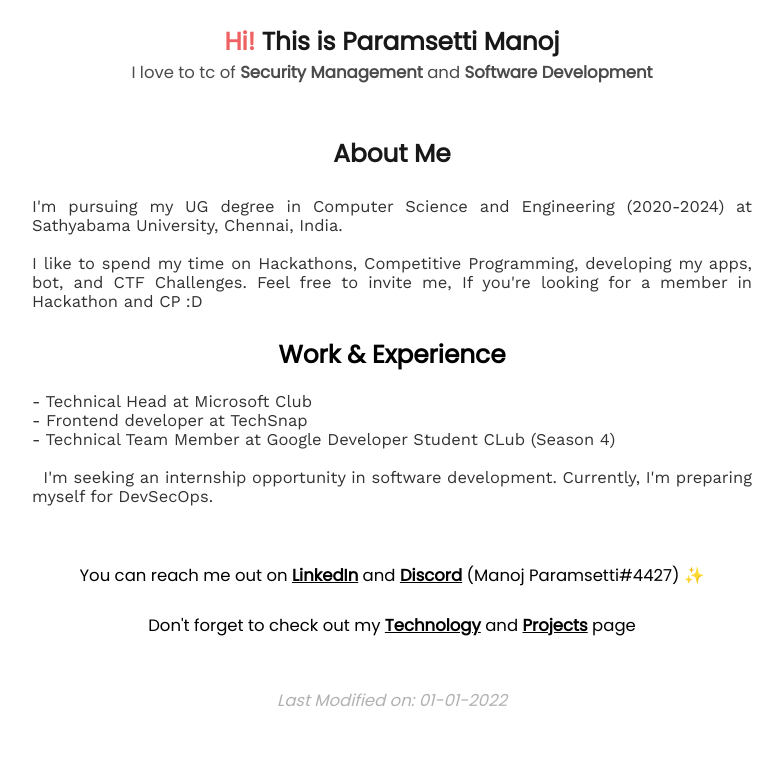
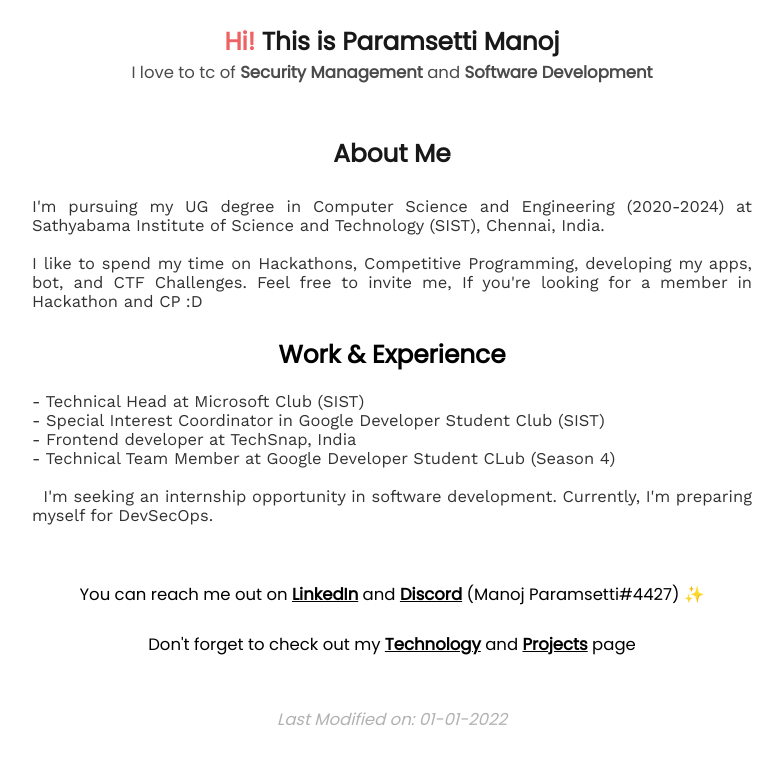
Before and after one commit to Manoj-Paramsetti/portfolio-react, a React (Create React App) app: page / in a window 1280 px wide. Shown: the part 418-1182 px from the top of the page, without its empty margins (248-1031 px from the left). Built offline with nearby package versions, Linux system fonts and the light colour scheme; a web font is replaced by a local one.

Commit message:
Chore: Update Work and Experience

```diff
--- a/src/routes/About.js
+++ b/src/routes/About.js
@@ -129,7 +129,7 @@ function About(){
                     {'\n'}
                     <p style={{ opacity: "0.8", fontFamily: "Work Sans", marginLeft: "auto", marginRight: "auto", maxWidth: "720px",  textAlign: "justify"}}>
                         I'm pursuing my UG degree in Computer Science and Engineering (2020-2024)
-                        at Sathyabama University, Chennai, India.
+                        at Sathyabama Institute of Science and Technology (SIST), Chennai, India.
                         {'\n\n'}
                         I like to spend my time on Hackathons, Competitive Programming, developing my apps, bot, and CTF Challenges. Feel free to invite me, If you're looking for a member in Hackathon and CP :D
                     </p>
@@ -138,9 +138,11 @@ function About(){
                     <h2>Work & Experience</h2>
                     <p style={{ opacity: "0.8", fontFamily: "Work Sans", marginLeft: "auto", marginRight: "auto", maxWidth: "720px",  textAlign: "justify"}}>
                         {'\n'}
-                        - Technical Head at Microsoft Club
+                        - Technical Head at Microsoft Club (SIST)
                         {'\n'}
-                        - Frontend developer at TechSnap
+                        - Special Interest Coordinator in Google Developer Student Club (SIST)
+                        {'\n'}
+                        - Frontend developer at TechSnap, India
                         {'\n'}
                         - Technical Team Member at Google Developer Student CLub (Season 4)
                         {'\n\n  '}
```
Also changed, not shown: 1 other file (tests, documents, lock files or other folders).
